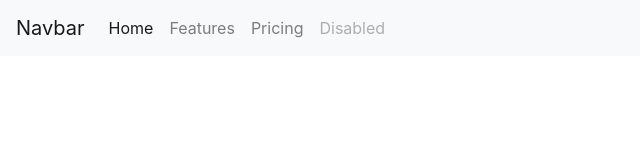
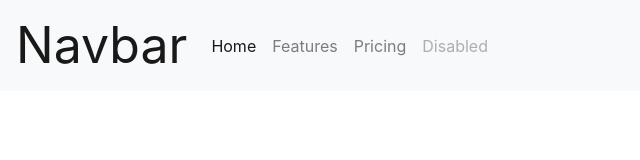
Before and after one commit to sachlar/myolife, a plain HTML site: page index.html in a window 1280 px wide. Shown: the whole page, without its empty margins (0-640 px from the left). Drawn offline with nearby package versions, Linux system fonts and the light colour scheme.

Commit message:
add custom css and updated nav brand

```diff
--- a/css/style.css
+++ b/css/style.css
@@ -2,3 +2,8 @@
     outline: none;
     box-shadow: none;
   }
+
+.custom-navbar-brand {
+    font-size: 50px;
+    padding: 0px;
+}
--- a/index.html
+++ b/index.html
@@ -11,7 +11,7 @@
 
 <body>
   <nav class="navbar navbar-expand-lg navbar-light bg-light">
-    <a class="navbar-brand" href="#">Navbar</a>
+    <a class="navbar-brand custom-navbar-brand" href="#">Navbar</a>
     <button class="navbar-toggler" type="button" data-toggle="collapse" data-target="#navbarTogglerDemo03" aria-controls="navbarTogglerDemo03" aria-expanded="false" aria-label="Toggle navigation">
     <span class="navbar-toggler-icon"></span>
   </button>
```
